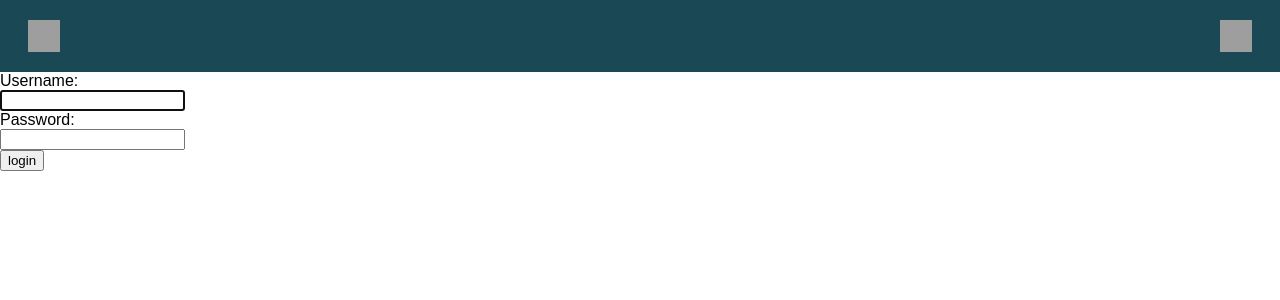
After one commit to piMoll/recipy, a Django app: page /accounts/login/ in a window 1280 px wide. The commit adds this page. Shown: the top 300 px of the page. Run offline with Django 3.2, Linux system fonts and the light colour scheme; style sheets or scripts are compiled from the project's sources.

Commit message:
Authentification enabled. Login and Logged out page.

```diff
--- a/crawler/views.py
+++ b/crawler/views.py
@@ -1,11 +1,12 @@
 from django import forms
 from django.views.generic import FormView
+from django.contrib.auth.mixins import LoginRequiredMixin
 
 from .adapters import available_options
 import json
 
 
-class ImportForm(forms.Form):
+class ImportForm(LoginRequiredMixin, forms.Form):
     adapter = forms.TypedChoiceField(
         choices=[(key, val['name']) for key, val in available_options.items()],
         coerce=lambda key: available_options[key]['handler']
@@ -13,7 +14,7 @@ class ImportForm(forms.Form):
     titles = forms.CharField(widget=forms.Textarea({"cols": 80, "rows": 10}))
 
 
-class ImportView(FormView):
+class ImportView(LoginRequiredMixin, FormView):
     template_name = 'crawler/index.html'
     form_class = ImportForm
 
--- a/recipy/urls.py
+++ b/recipy/urls.py
@@ -24,6 +24,7 @@ urlpatterns = [
     path('import/', include('crawler.urls')),
     path('admin/', admin.site.urls),
     path('', views.StartPage.as_view(), name='start'),
+    path('accounts/', include('django.contrib.auth.urls')),
 ]
 
 urlpatterns += staticfiles_urlpatterns()
--- a/templates/base.html
+++ b/templates/base.html
@@ -12,6 +12,7 @@
 
     {% block styles %}
         <link rel="stylesheet" type="text/css" href="{% static 'recipes/style.css' %}">
+        <link rel="stylesheet" type="text/css" href="{% static 'registration/style.css' %}">
     {% endblock %}
 
     {% block js-head %}{% endblock %}
--- /dev/null
+++ b/templates/registration/login.html
@@ -0,0 +1,41 @@
+{% extends "base.html" %}
+
+{% block content %}
+<div class="registration-container">
+{% if form.errors %}
+  <div class="first-row">Your username and password didn't match. Please try again.</div>
+{% endif %}
+
+{% if next %}
+  {% if user.is_authenticated %}
+    <div class="first-row">Your account doesn't have access to this page. To proceed,
+    please login with an account that has access.</div>
+  {% endif %}
+{% endif %}
+
+<form method="post" action="{% url 'login' %}">
+{% csrf_token %}
+<div>
+
+<div class="login-row">
+  <div class="login-label">{{ form.username.label_tag }}</div>
+  <div class="login-field">{{ form.username }}</div>
+</div>
+
+<div class="login-row">
+  <div class="login-label">{{ form.password.label_tag }}</div>
+  <div class="login-field">{{ form.password }}</div>
+</div>
+</div>
+
+<div class="login-submit">
+<input type="submit" value="login" />
+<input type="hidden" name="next" value="{{ next }}" />
+</div>
+</form>
+
+{# Assumes you setup the password_reset view in your URLconf #}
+{#<p><a href="{% url 'password_reset' %}">Lost password?</a></p>#}
+</div>
+
+{% endblock %}
```
Also changed, not shown: recipes/views.py (+6 -4 lines), recipy/settings.py (+7 -1 lines), templates/registration/logged_out.html (added, +10 -0 lines).
